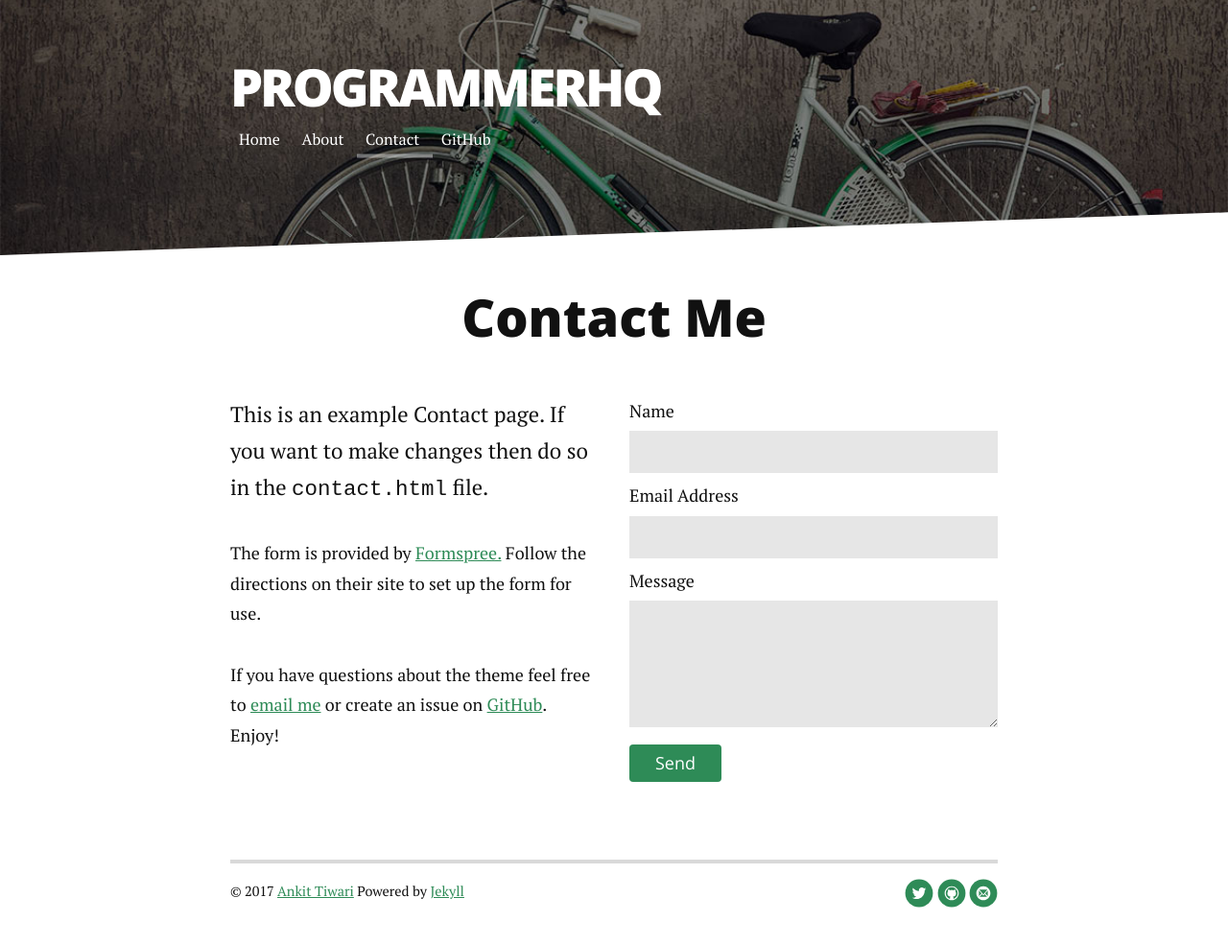
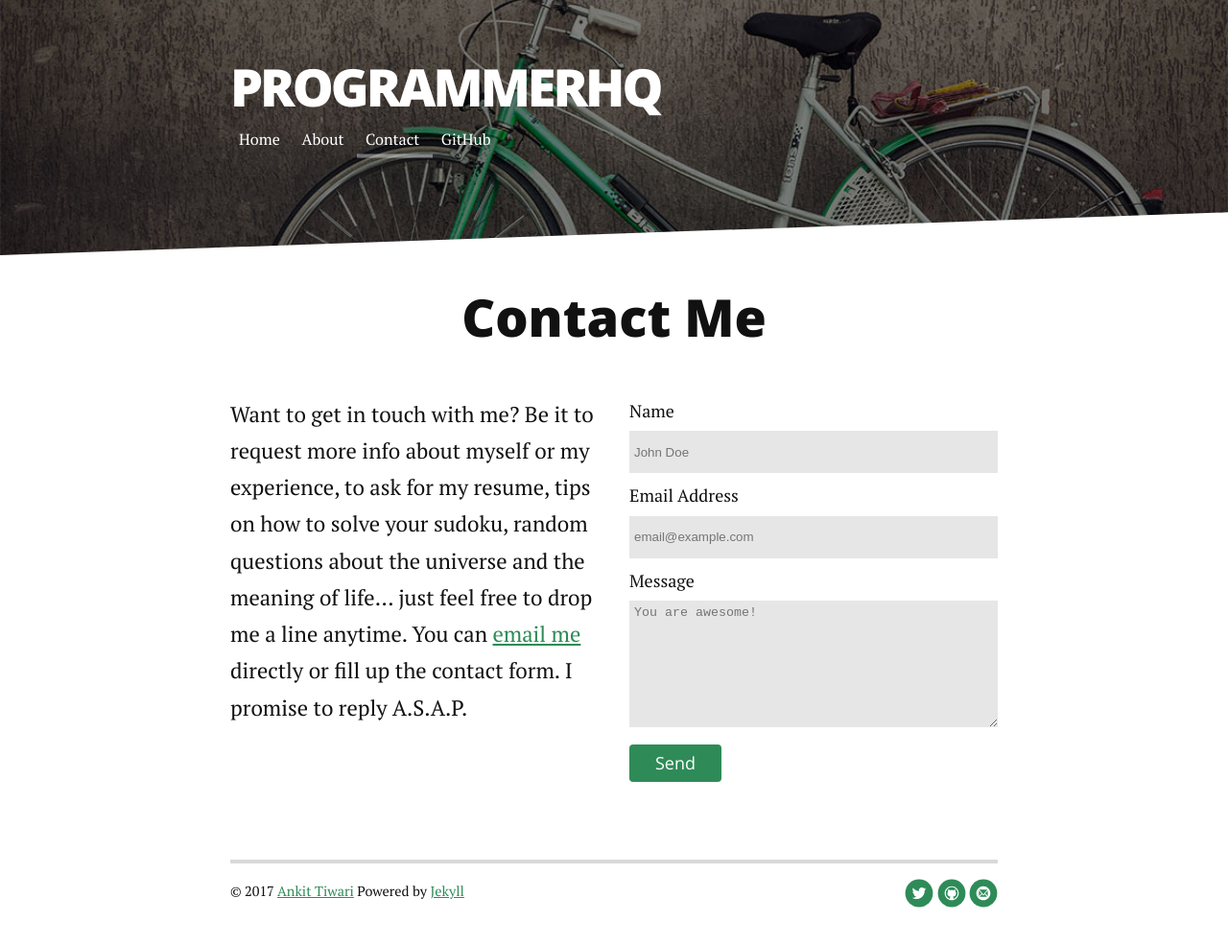
Before and after one commit to anku255/anku255.github.io, a Jekyll site: the page built from contact.md, in a window 1280 px wide. Shown: the whole page at 96% size. Built offline with Jekyll 4.4.1, drawn with Linux system fonts in a browser that asks for light colours; nearby versions of some CDN libraries.

Commit message:
Update contact form

```diff
--- a/contact.md
+++ b/contact.md
@@ -6,17 +6,16 @@ title: Contact Me
 <div id="contact">
   <h1 class="pageTitle">Contact Me</h1>
   <div class="contactContent">
-    <p class="intro">This is an example Contact page. If you want to make changes then do so in the <code>contact.html</code> file.</p>
-    <p>The form is provided by <a href="http://formspree.io/">Formspree.</a> Follow the directions on their site to set up the form for use.</p>
-    <p>If you have questions about the theme feel free to <a href="mailto:brimaidesigns@gmail.com">email me</a> or create an issue on <a href="https://github.com/brianmaierjr/long-haul">GitHub</a>. Enjoy!</p>
+    <p class="intro">Want to get in touch with me? Be it to request more info about myself or my experience, to ask for my resume, tips on how to solve your sudoku, random questions about the universe and the meaning of life... just feel free to drop me a line anytime. You can <a href="mailto:ankitt255@gmail.com">email me</a> directly or fill up the contact form. I promise to reply A.S.A.P.
+    </p>
   </div>
   <form action="http://formspree.io/ankitt255@gmail.com" method="POST">
     <label for="name">Name</label>
-    <input type="text" id="name" name="name" class="full-width"><br>
+    <input type="text" id="name" name="name" class="full-width" placeholder="John Doe"><br>
     <label for="email">Email Address</label>
-    <input type="email" id="email" name="_replyto" class="full-width"><br>
+    <input type="email" id="email" name="_replyto" class="full-width" placeholder="email@example.com"><br>
     <label for="message">Message</label>
-    <textarea name="message" id="message" cols="30" rows="10" class="full-width"></textarea><br>
+    <textarea name="message" id="message" cols="30" rows="10" class="full-width" placeholder="You are awesome!"></textarea><br>
     <input type="submit" value="Send" class="button">
   </form>
 </div>
```
